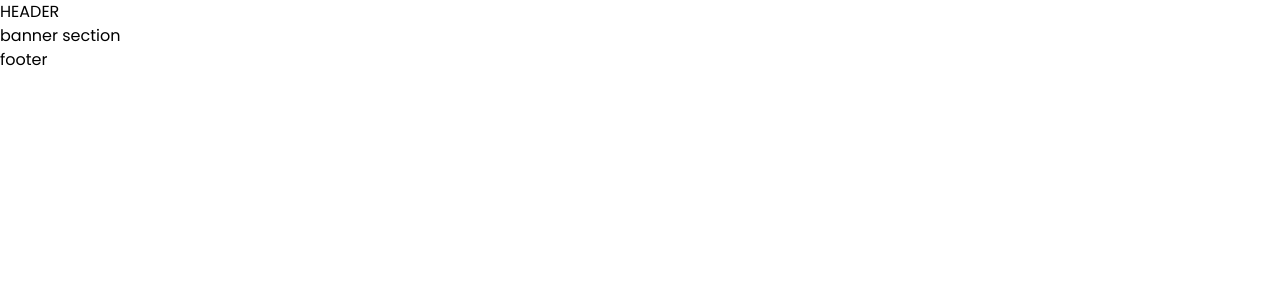
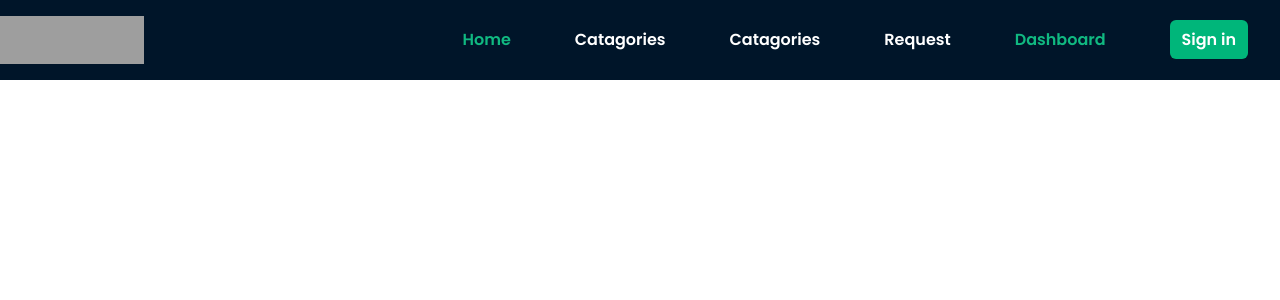
Before and after one commit to imkamrul/movie-site, a Next.js app: page / in a window 1280 px wide. Shown: the top 300 px of the page. Built offline with nearby package versions, Linux system fonts and the light colour scheme; grey boxes are pictures that could not be loaded.

Commit message:
navbar add

```diff
--- /dev/null
+++ b/components/common/SVGIcons.js
@@ -0,0 +1,31 @@
+export const CrossIcon = () => (
+  <svg
+    stroke="currentColor"
+    fill="red"
+    strokeWidth="0"
+    viewBox="0 0 94.926 94.926"
+    xmlns="http://www.w3.org/2000/svg"
+    className=""
+  >
+    <path
+      d="M55.931,47.463L94.306,9.09c0.826-0.827,0.826-2.167,0-2.994L88.833,0.62C88.436,0.224,87.896,0,87.335,0
+		c-0.562,0-1.101,0.224-1.498,0.62L47.463,38.994L9.089,0.62c-0.795-0.795-2.202-0.794-2.995,0L0.622,6.096
+		c-0.827,0.827-0.827,2.167,0,2.994l38.374,38.373L0.622,85.836c-0.827,0.827-0.827,2.167,0,2.994l5.473,5.476
+		c0.397,0.396,0.936,0.62,1.498,0.62s1.1-0.224,1.497-0.62l38.374-38.374l38.374,38.374c0.397,0.396,0.937,0.62,1.498,0.62
+		s1.101-0.224,1.498-0.62l5.473-5.476c0.826-0.827,0.826-2.167,0-2.994L55.931,47.463z"
+    />
+  </svg>
+);
+
+export const BurgerMenu = () => {
+  return (
+    <svg
+      version="1.1"
+      xmlns="http://www.w3.org/2000/svg"
+      viewBox="0 0 20 20"
+      fill="white"
+    >
+      <path d="M0 3h20v2h-20v-2zM0 9h20v2h-20v-2zM0 15h20v2h-20v-2z" />
+    </svg>
+  );
+};
--- a/components/layout/Header.js
+++ b/components/layout/Header.js
@@ -1,7 +1,207 @@
-import React from "react";
+import Image from "next/image";
+import Link from "next/link";
+import { useRouter } from "next/router";
+import { useCallback, useEffect, useState } from "react";
+import { BurgerMenu, CrossIcon } from "../common/SVGIcons";
 
 const Header = () => {
-  return <div>HEADER</div>;
+  const router = useRouter(null);
+  const [navOpen, setNavOpen] = useState(false);
+  const [model, setModel] = useState(null);
+
+  const path = router.pathname;
+  const switchSideDrawerHandler = useCallback(function (close) {
+    if (screen.width > 900) return;
+    setNavOpen(true);
+    document.querySelector("body").classList.add("overflow-hidden");
+    if (close) {
+      setNavOpen(false);
+      document.querySelector("body").classList.remove("overflow-hidden");
+      if (
+        document
+          .querySelector(".js__side-drawer")
+          .classList.contains("translate-x-full")
+      )
+        return 0;
+    }
+    document
+      .querySelector(".js__side-drawer")
+      .classList.toggle("translate-x-full");
+  }, []);
+
+  function setSubMenuHeightHandler(model, setModel, e) {
+    if (screen.width > 900) return;
+
+    document.querySelectorAll(".js__sub-menu").forEach((el) => {
+      el.style.maxHeight = "0px";
+    });
+    if (model !== e.target) {
+      e.target.closest("li").querySelector(".js__sub-menu").style.maxHeight =
+        "100vh";
+      setModel(e.target);
+    } else setModel(null);
+  }
+
+  useEffect(() => {
+    document.querySelectorAll(".nav__item").forEach((el) => {
+      if (el.getAttribute("href") === path) el.style.color = "#10B981";
+    });
+  }, []);
+  return (
+    <header>
+      <div className=" z-50 bg-themeBG top-0 py-2 fixed w-full">
+        <div className="container mx-auto">
+          <nav className="flex justify-between items-center">
+            <div className="w-36 h-12 relative">
+              <Link href="/">
+                <a>
+                  <Image layout="fill" src="/logo.png" alt="Logo" />
+                </a>
+              </Link>
+            </div>
+
+            <div className="flex items-center justify-end h-[8vh] px-4 md:px-0 flex-1">
+              <span
+                onClick={switchSideDrawerHandler.bind(this, navOpen)}
+                className="w-6 h-6 burger lg:hidden z-[1]"
+              >
+                {navOpen ? <CrossIcon /> : <BurgerMenu />}
+              </span>
+
+              <ul className="js__side-drawer lg:justify-end lg:items-center flex items-start lg:flex-row flex-nowrap flex-col lg:pt-0  bg-themeBG fixed lg:relative lg:top-auto top-0 right-0 h-[100vh] lg:h-auto translate-x-full lg:translate-x-0 transition-transform pt-16 duration-500 px-4 lg:px-0 w-full font-semibold">
+                <li
+                  className="my-1 lg:mx-8"
+                  onClick={switchSideDrawerHandler.bind(this, navOpen)}
+                >
+                  <Link href="/">
+                    <a className="nav__item text-white lg:hover:text-themeText">
+                      Home
+                    </a>
+                  </Link>
+                </li>
+
+                <li className="my-1 lg:mx-8 group relative">
+                  <h3
+                    className="text-white lg:group-hover:text-[#04aa6d]"
+                    onClick={setSubMenuHeightHandler.bind(
+                      this,
+                      model,
+                      setModel
+                    )}
+                  >
+                    Catagories
+                  </h3>
+                  <div className="js__sub-menu relative lg:absolute  max-h-0 left-0 lg:-left-10 overflow-hidden transition-all duration-500 md:w-[150px]  bg-transparent lg:max-h-screen lg:hidden lg:group-hover:block">
+                    <div className="md:shadow-nav md:flex justify-center p-2 md:m-2.5 bg-black text-white cursor-auto ">
+                      <div className="mb-4 md:mb-0">
+                        <ul className="md:mt-3">
+                          <li>
+                            <Link href="/">
+                              <a className="nav__item font-normal hover:text-[#04aa6d]  md:border-b-[1px] px-1 py-3 md:border-b-[#00bf6366]">
+                                category
+                              </a>
+                            </Link>
+                          </li>
+                          <li className="my-4">
+                            <Link href="/">
+                              <a className="nav__item font-normal hover:text-[#04aa6d]  md:border-b-[1px] px-1 py-3 md:border-b-[#00bf6366]">
+                                category
+                              </a>
+                            </Link>
+                          </li>
+                          <li>
+                            <Link href="/">
+                              <a className="nav__item font-normal hover:text-[#04aa6d]">
+                                category
+                              </a>
+                            </Link>
+                          </li>
+                        </ul>
+                      </div>
+                    </div>
+                  </div>
+                </li>
+                <li className="my-1 lg:mx-8 group relative">
+                  <h3
+                    className="text-white lg:group-hover:text-[#04aa6d]"
+                    onClick={setSubMenuHeightHandler.bind(
+                      this,
+                      model,
+                      setModel
+                    )}
+                  >
+                    Catagories
+                  </h3>
+                  <div className="js__sub-menu relative lg:absolute  max-h-0 left-0 lg:-left-10 overflow-hidden transition-all duration-500 md:w-[150px]  bg-transparent lg:max-h-screen lg:hidden lg:group-hover:block">
+                    <div className="md:shadow-nav md:flex justify-center p-2 md:m-2.5 bg-black text-white cursor-auto ">
+                      <div className="mb-4 md:mb-0">
+                        <ul className="md:mt-3">
+                          <li>
+                            <Link href="/">
+                              <a className="nav__item font-normal hover:text-[#04aa6d]  md:border-b-[1px] px-1 py-3 md:border-b-[#00bf6366]">
+                                category
+                              </a>
+                            </Link>
+                          </li>
+                          <li className="my-4">
+                            <Link href="/">
+                              <a className="nav__item font-normal hover:text-[#04aa6d]  md:border-b-[1px] px-1 py-3 md:border-b-[#00bf6366]">
+                                category
+                              </a>
+                            </Link>
+                          </li>
+                          <li>
+                            <Link href="/">
+                              <a className="nav__item font-normal hover:text-[#04aa6d]">
+                                category
+                              </a>
+                            </Link>
+                          </li>
+                        </ul>
+                      </div>
+                    </div>
+                  </div>
+                </li>
+                <li
+                  className="my-1 lg:mx-8"
+                  onClick={switchSideDrawerHandler.bind(this, navOpen)}
+                >
+                  <Link href="/comming-soon">
+                    <a className="nav__item text-white lg:hover:text-themeText">
+                      Request
+                    </a>
+                  </Link>
+                </li>
+                <li
+                  className="my-1 lg:mx-8"
+                  onClick={switchSideDrawerHandler.bind(this, navOpen)}
+                >
+                  <Link href="/">
+                    <a className="nav__item text-white lg:hover:text-[#04aa6d]">
+                      Dashboard
+                    </a>
+                  </Link>
+                </li>
+                <li
+                  onClick={switchSideDrawerHandler.bind(this, navOpen)}
+                  className="my-1 lg:mx-8"
+                >
+                  <Link href="/logIn">
+                    <a
+                      className="bg-[#00B67A] text-white w-[66px] text-center rounded-md px-3 py-2"
+                      id="blog"
+                    >
+                      Sign in
+                    </a>
+                  </Link>
+                </li>
+              </ul>
+            </div>
+          </nav>
+        </div>
+      </div>
+    </header>
+  );
 };
 
 export default Header;
--- a/tailwind.config.js
+++ b/tailwind.config.js
@@ -5,6 +5,10 @@ module.exports = {
   ],
   theme: {
     extend: {
+      colors: {
+        themeBG: "#001529",
+        themeText: "#10B981",
+      },
       fontFamily: {
         Poppins: ["Poppins", "sans-serif"],
       },
```
